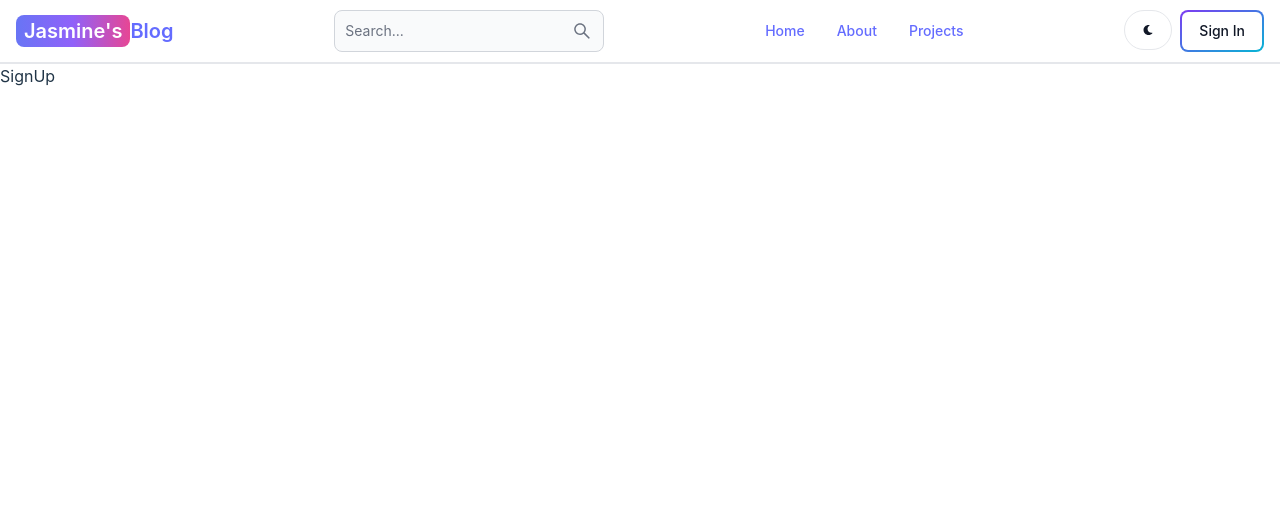
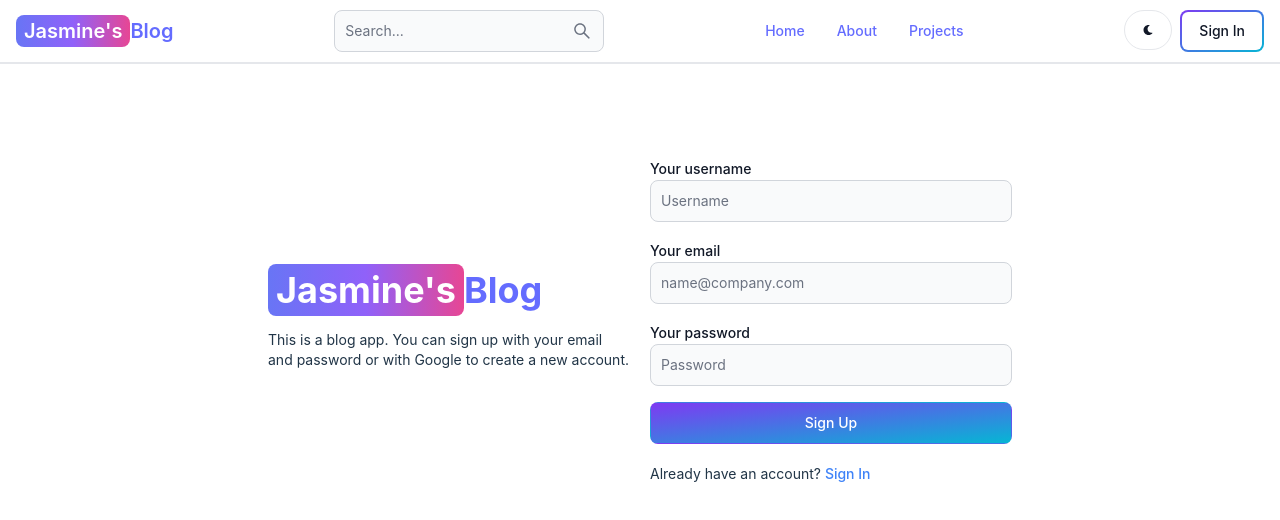
Before and after one commit to jazwu/mern-blog, a React app in the folder client/: page /sign-up in a window 1280 px wide. Shown: the top 520 px of the page. Built offline with nearby package versions, Linux system fonts and the light colour scheme; the HTML template or start-up script is replaced by a standard one.

Commit message:
create signup page UI

```diff
--- a/client/src/pages/SignUp.jsx
+++ b/client/src/pages/SignUp.jsx
@@ -1,7 +1,53 @@
+import { Button, Label, TextInput } from 'flowbite-react'
 import React from 'react'
+import { Link } from 'react-router-dom'
 
 export default function SignUp() {
   return (
-    <div>SignUp</div>
+    <div className='min-h-screen mt-20'>
+      <div className='flex p-3 max-w-3xl mx-auto flex-col md:flex-row md:items-center gap-5'>
+        {/* left */}
+        <div className='flex-1'>
+          <Link
+            to='/'
+            className='font-bold dark:text-white text-4xl'
+          >
+            <span
+              className='px-2 py-1 bg-gradient-to-r from-indigo-500
+              via-purple-500 to-pink-500 rounded-lg text-white'
+            >
+              Jasmine's
+            </span>
+            Blog
+          </Link>
+          <p className='text-sm mt-5'>
+            This is a blog app. You can sign up with your email and password or with Google to create a new account.
+          </p>
+        </div>
+        {/* right */}
+        <div className='flex-1'>
+          <form  className='flex flex-col gap-4'>
+          <div>
+              <Label value='Your username' />
+              <TextInput type='text' id='username' placeholder='Username'/>
+            </div>
+            <div>
+              <Label value='Your email' />
+              <TextInput type='email' id='email' placeholder='name@company.com'/>
+            </div>
+            <div>
+              <Label value='Your password' />
+              <TextInput type='password' id='password' placeholder='Password'/>
+            </div>
+            <Button gradientDuoTone='purpleToBlue' type='submit'>
+              Sign Up
+            </Button>
+          </form>
+          <p className='text-sm mt-5'>
+            Already have an account? <Link to='/sign-in' className='text-blue-500'>Sign In</Link>
+          </p>
+        </div>
+      </div>
+    </div>
   )
 }
```
Also changed, not shown: client/src/components/Header.jsx (+4 -10 lines).
